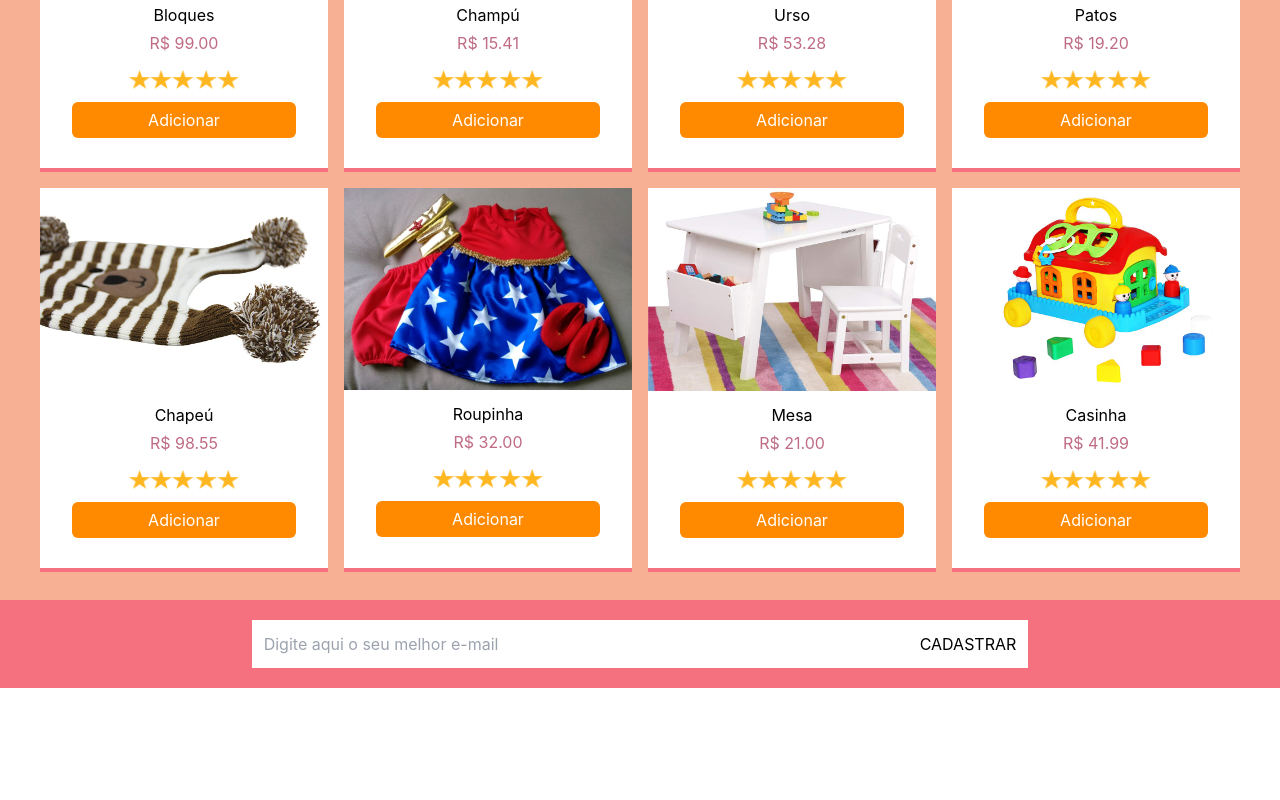
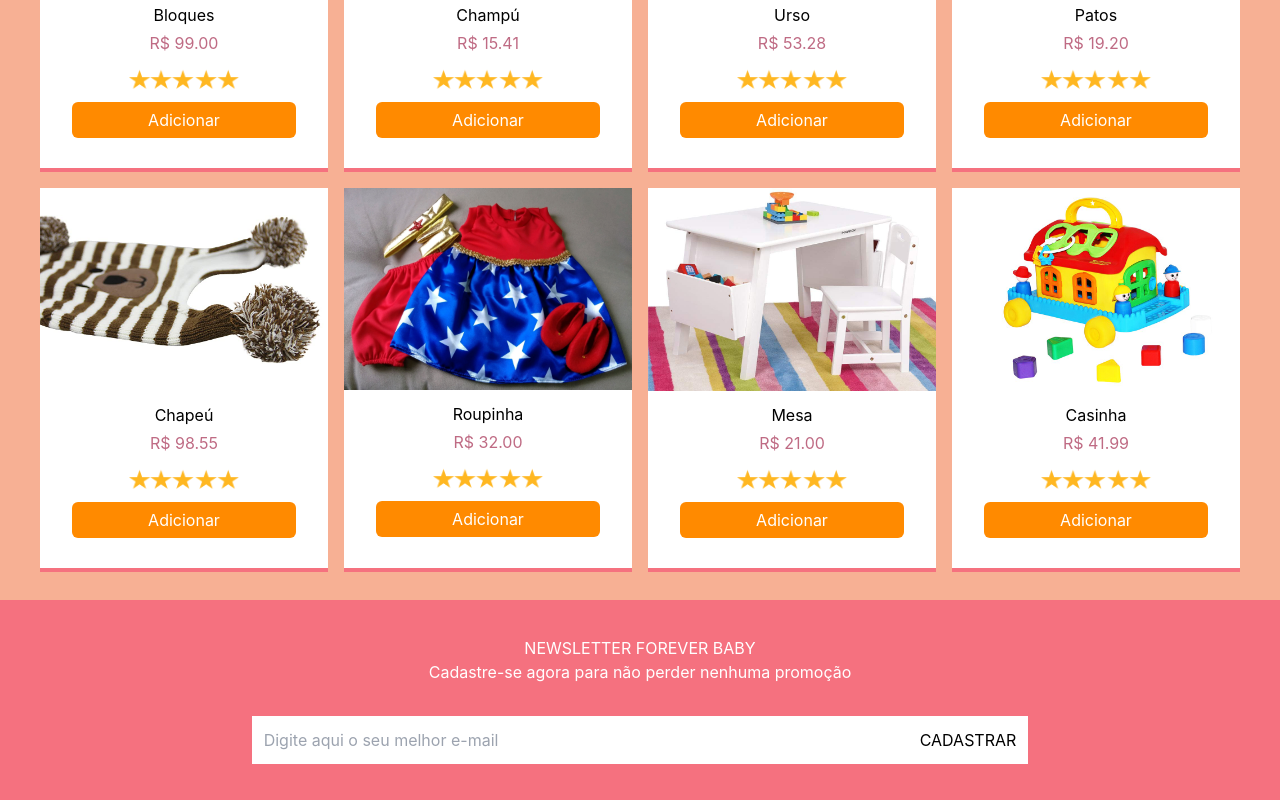
Before and after one commit to MartinGBB/forever-baby, a React (Create React App) app: page / in a window 1280 px wide. Shown: the part 1180-1980 px from the top of the page. Before the commit the page ends 1868 px from the top, so only its background shows below. Built offline with nearby package versions, Linux system fonts and the light colour scheme.

Commit message:
style: separa items con margenes

```diff
--- a/src/components/Newsletter.js
+++ b/src/components/Newsletter.js
@@ -20,7 +20,9 @@ function Newsletter() {
   setTimeout(timeout, threeSeconds);
 
   return (
-  <div className="bg-secondary-color justify-center align-center p-5">
+  <div className="bg-secondary-color justify-center align-center pb-9 pt-9">
+    <h1 className="text-white">NEWSLETTER FOREVER BABY</h1>
+    <p className="text-white mb-8">Cadastre-se agora para não perder nenhuma promoção</p>
     <div className="p-auto h-50 inline">
         <input
           name="email"
```
